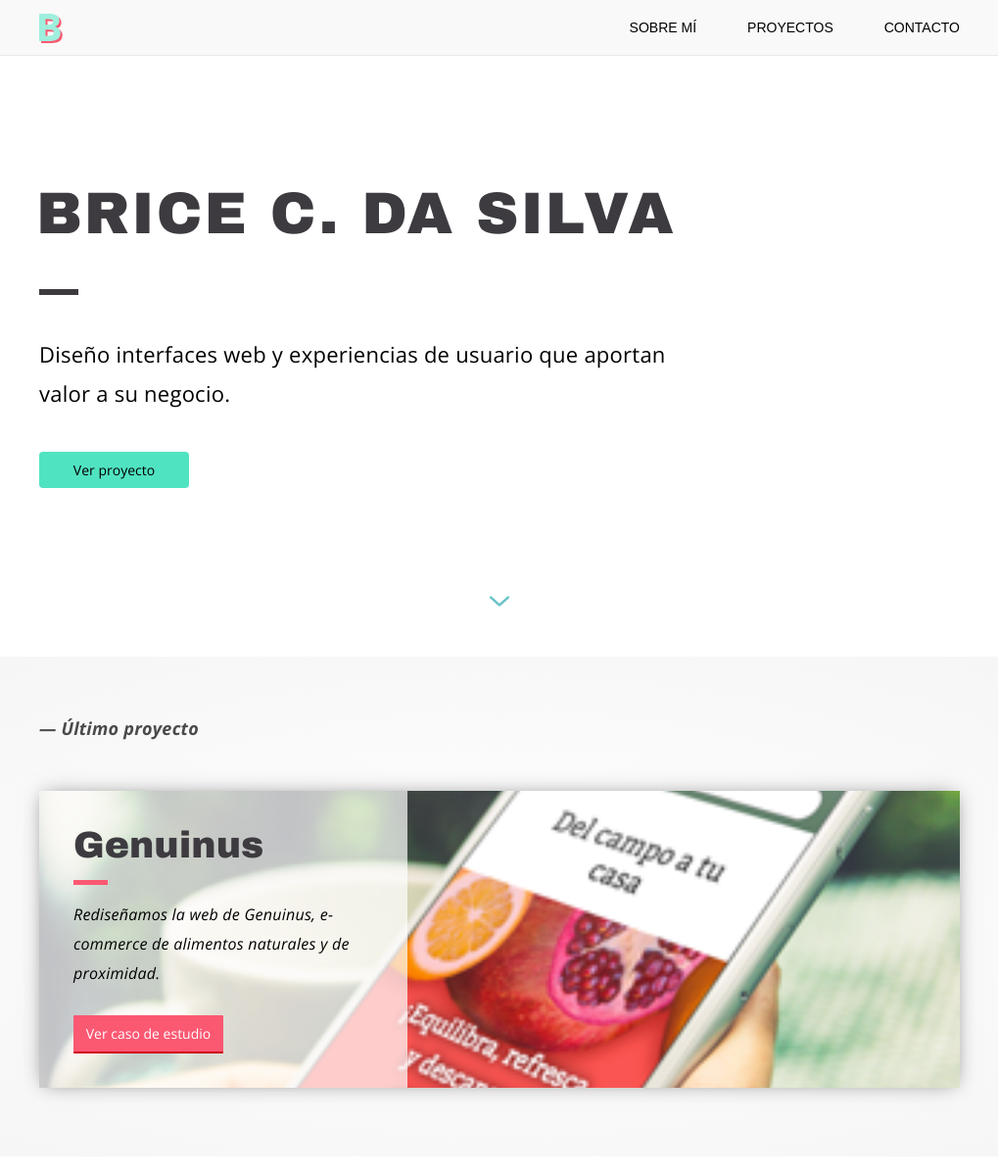
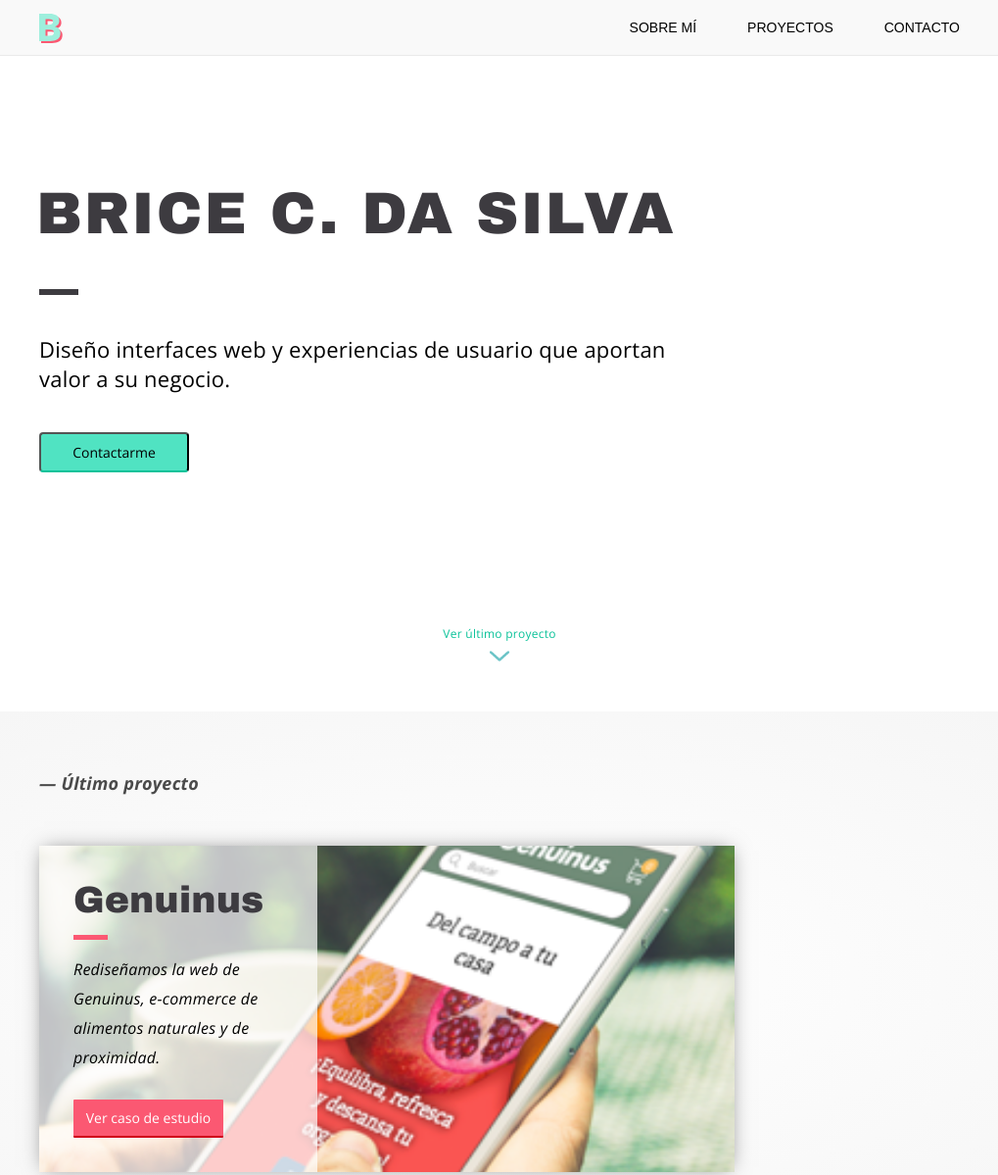
Before and after one commit to Bricebrice/Bricecds.github.io, a website: page dist/index.html in a window 1280 px wide. Shown: the top 1199 px of the page at 98% size, without its empty margins (130-1149 px from the left). Drawn offline with nearby package versions, Linux system fonts and the light colour scheme.

Commit message:
a href correcciones y cambio down arrow

```diff
--- a/src/scss/_buttons.scss
+++ b/src/scss/_buttons.scss
@@ -7,7 +7,6 @@
     padding: 0.9rem;
     text-align: center;
     display: block;
-    border: none;
     width: 15.3rem;
     cursor: pointer;
     a{
@@ -42,17 +41,33 @@
         }
     }
 }
-.down-arrow{
-    display: block;
-    margin: 7rem auto 2.8rem;
+.down{
+    text-align: center;
+    margin: 2.8rem auto 0;
+    display: inline-block;
+    width: 100%;
+    a{
+        display: inline-block;
+    }
+    p{
+        font-size: 1.2rem;
+        color: #0AC299;
+    }
+    &--arrow{
+        display: block;
+        margin: 0 auto;
+    }
 }
 @media screen and (min-width: 768px) {
-    .down-arrow {
-        display: block;
-        margin: 10.8rem auto 0rem;
+    .down{
+        margin: 6rem auto 0;
     }
 }
-
+@media screen and (min-width: 992px) {
+    .down{
+        margin: 12rem auto 0;
+    }
+}
 .line--hr{
     border-bottom: solid 0.4rem #3D3B40;
     content: "";
--- a/src/scss/_index.scss
+++ b/src/scss/_index.scss
@@ -6,7 +6,7 @@
     &--sobremi{
         padding: 4.2rem 1.5rem;
     }
-    p{
+    &--text{
         margin-bottom: 4.2rem;
         font-size: 1.6rem;
     }
@@ -23,7 +23,7 @@
         &--sobremi{
             padding: 4.9rem 6rem;
         }
-        p{
+        &--text{
             margin-bottom: 3rem;
             font-size: 1.8rem;
             width: 80%;
@@ -36,7 +36,7 @@
         &--sobremi{
             padding: 4.9rem 17rem;
         }
-        p{
+        &--text{
             margin-bottom: 4rem;
             font-size: 2.2rem;
             line-height: 4rem;
--- a/src/scss/_style.scss
+++ b/src/scss/_style.scss
@@ -57,7 +57,7 @@ p{
 }
 h1{
     font-size: 38px; font-size: 3.8rem;
-    font-family: 'Arial Black', serif;
+    font-family: 'Arial Black', sans-serif;
     font-weight: 900;
     text-transform: uppercase;
     color: #3D3B40;
@@ -66,21 +66,21 @@ h1{
 }
 h2{
     font-size: 28px; font-size: 2.8rem;
-    font-family: 'Arial Black', serif;
+    font-family: 'Arial Black', sans-serif;
     font-weight: 900;
     color: #3D3B40;
     margin: 0 0 1.4rem 0;
 }
 h3{
     font-size: 24px; font-size: 2.4rem;
-    font-family: 'Arial Black', serif;
+    font-family: 'Arial Black', sans-serif;
     font-weight: 900;
     color: #3D3B40;
     margin: 0 0 1.4rem 0;
 }
 h4{
     font-size: 18px; font-size: 1.8rem;
-    font-family: 'Arial', serif;
+    font-family: 'Arial', sans-serif;
     text-transform: uppercase;
     color: #0AC299;
     margin: 0 0 1.4rem 0;
--- a/src/scss/_works.scss
+++ b/src/scss/_works.scss
@@ -19,6 +19,9 @@
 @media screen and (min-width: 768px) {
     .works{
         padding: 5.8rem 0 7rem;
+        a{
+            display: inline-block;
+        }
         &--title{
             margin: 0 6rem 4.9rem;
             p{
```
Also changed, not shown: dist/css/main.css, dist/index.html, dist/js/index.js.
